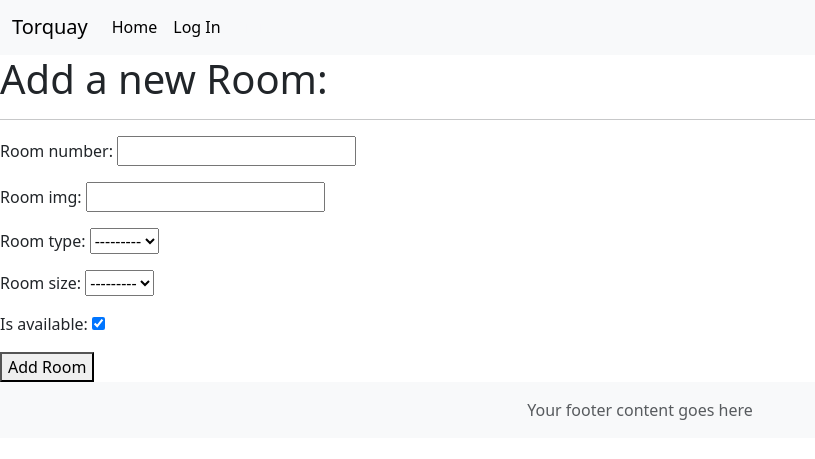
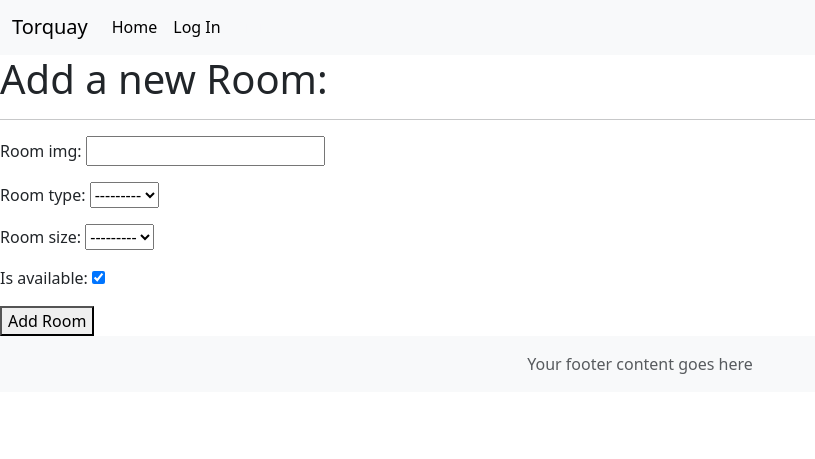
Before and after one commit to ilyanosovsky/DI-mini-project-1, a Django app: page /visitors/add_room/ in a window 1280 px wide. Shown: the part 25-484 px from the top of the page, without its empty margins (0-815 px from the left). Run offline with Django 4.2, Linux system fonts and the light colour scheme; data that the repository does not hold is empty; some libraries are stand-ins or nearby versions.

Commit message:
edited models

```diff
--- a/hotel_torquay_top/hotel_torquay/settings.py
+++ b/hotel_torquay_top/hotel_torquay/settings.py
@@ -77,7 +77,7 @@ WSGI_APPLICATION = "hotel_torquay.wsgi.application"
 DATABASES = {
     'default': {
         'ENGINE': 'django.db.backends.postgresql',
-        'NAME': 'hotelproject',
+        'NAME': 'hotelprojectdb',
         'USER': 'ivankozin',
         'PASSWORD': '2158310',
         'HOST': 'localhost',
--- a/hotel_torquay_top/visitors/forms.py
+++ b/hotel_torquay_top/visitors/forms.py
@@ -60,3 +60,5 @@ class UserRequestForm(forms.ModelForm):
         model = UserRequest
         fields = '__all__'
         exclude = ('user', )
+
+GuestFormSet = forms.modelformset_factory(Guest, form=GuestForm, extra=1)
--- a/hotel_torquay_top/visitors/models.py
+++ b/hotel_torquay_top/visitors/models.py
@@ -16,7 +16,6 @@ class Guest(models.Model):
         return self.first_name + ' ' + self.last_name
 
 class Room(models.Model):
-    room_number = models.CharField(max_length=10)
     room_img = models.URLField(default = '')
     room_type = models.ForeignKey('RoomType', on_delete=models.CASCADE)
     room_size = models.ForeignKey('RoomSize', on_delete=models.CASCADE)
@@ -27,8 +26,8 @@ class Room(models.Model):
         return f'{self.room_type} {self.room_size}'
 
 class Booking(models.Model):
-    guest = models.ForeignKey(User, on_delete=models.CASCADE)
-    room = models.ForeignKey(Room, on_delete=models.CASCADE)
+    guest = models.ForeignKey(User, on_delete=models.CASCADE, related_name='guest')
+    room = models.ForeignKey(Room, on_delete=models.CASCADE, related_name='room')
     check_in = models.DateField(default=date.today)
     check_out = models.DateField(default=(date.today() + timedelta(days=1)))
     is_cancelled = models.BooleanField(default=False)
@@ -37,7 +36,7 @@ class Booking(models.Model):
         return self.guest.first_name + ' ' + self.guest.last_name + ' ' + self.room.room_number
 
 class RoomType(models.Model):
-    room_type = models.CharField(max_length=20)
+    name = models.CharField(max_length=20)
     room_description = models.TextField()
 
     def __str__(self):
@@ -45,15 +44,15 @@ class RoomType(models.Model):
 
 
 class RoomSize(models.Model):
-    room_size = models.CharField(max_length=10)
+    size = models.CharField(max_length=10)
 
     def __str__(self):
         return self.room_size
 
 class RoomRate(models.Model):
     room_rate = models.DecimalField(max_digits=10, decimal_places=2)
-    room_type = models.ForeignKey(RoomType, on_delete=models.CASCADE)
-    room_size = models.ForeignKey(RoomSize, on_delete=models.CASCADE)
+    room_type = models.ForeignKey(RoomType, on_delete=models.CASCADE, related_name='room_type')
+    room_size = models.ForeignKey(RoomSize, on_delete=models.CASCADE, related_name='room_size')
 
     def __str__(self):
         return f"{self.room_type} {self.room_size} {self.room_rate}"
--- a/hotel_torquay_top/visitors/templates/add_booking.html
+++ b/hotel_torquay_top/visitors/templates/add_booking.html
@@ -12,6 +12,10 @@
 <form method="post">
     {% csrf_token %}
     {{form.as_p}}
+    {{ formset.management_form }}
+        {% for guest_form in formset %}
+          {{ guest_form.as_p }}
+        {% endfor %}
     <button type="submit">Add Booking</button>
 
 </form>
--- a/hotel_torquay_top/visitors/templates/homepage.html
+++ b/hotel_torquay_top/visitors/templates/homepage.html
@@ -8,12 +8,8 @@
             <img src="{{ room.room_img }}" style='width: 285px; height: 200px; margin-bottom: 10px' class="card-img-top" alt="room img">
             <div class="card-body">
                 <h4 class="card-title">Room type: {{ room.room_type }}</h4>
-                {% for room_rate in room.roomrate_set.all %}
-                    {% if room_rate.room_type == room.room_type and room_rate.room_size == room.room_size %}
-                <h5 class="card-title">Room price: ${{ room_rate }}
+                <h5 class="card-title">Room price: ${{ room_rate.room_rate }}
                 </h5>
-                    {% endif %}
-                {% endfor %}
                 <h6 class="card-title">Room size: {{ room.room_size }} person</h6>
                 <p class="card-text">Description:
                     {{ room.room_type.room_description }}
--- a/hotel_torquay_top/visitors/views.py
+++ b/hotel_torquay_top/visitors/views.py
@@ -4,7 +4,7 @@ from django.urls import reverse_lazy
 from django.views.generic import ListView, TemplateView
 from django.views.generic.edit import CreateView
 from .models import Room, RoomType, RoomSize, RoomRate, Guest, Booking, UserRequest
-from .forms import RoomForm, RoomTypeForm, RoomSizeForm, RoomRateForm, GuestForm, BookingForm, UserRequestForm
+from .forms import RoomForm, RoomTypeForm, RoomSizeForm, RoomRateForm, GuestForm, BookingForm, UserRequestForm, GuestFormSet
 from django.contrib.auth.models import User
 from accounts.models import UserProfile
 from django.contrib.auth.mixins import LoginRequiredMixin
@@ -91,4 +91,14 @@ class InfoRequestView(CreateView):
         context['all_requests'] = UserRequest.objects.all()
         return context
 
+def manage_guests(request):
+    if request.method == 'POST':
+        formset = GuestFormSet(request.POST, queryset=Guest.objects.all())
+        if formset.is_valid():
+            formset.save()
+
+    formset = GuestFormSet(queryset=Guest.objects.all())
+    context = {'formset' : formset}
+    return render(request, 'manage_guests.html', context)
+
 # class BookingProfileView(LoginRequiredMixin, TemplateView):
```
Also changed, not shown: hotel_torquay_top/visitors/templates/manage_guests.html (added, +15 -0 lines), hotel_torquay_top/accounts/migrations/0001_initial.py (deleted), hotel_torquay_top/visitors/migrations/0001_initial.py (deleted), hotel_torquay_top/visitors/migrations/0002_alter_roomsize_room_size.py (deleted), hotel_torquay_top/visitors/migrations/0003_alter_roomsize_room_size.py (deleted), hotel_torquay_top/visitors/migrations/0004_alter_booking_check_out.py (deleted), hotel_torquay_top/visitors/migrations/0005_alter_booking_check_out.py (deleted), hotel_torquay_top/visitors/migrations/0006_alter_booking_check_out.py (deleted), hotel_torquay_top/visitors/migrations/0007_alter_booking_guest.py (deleted).
